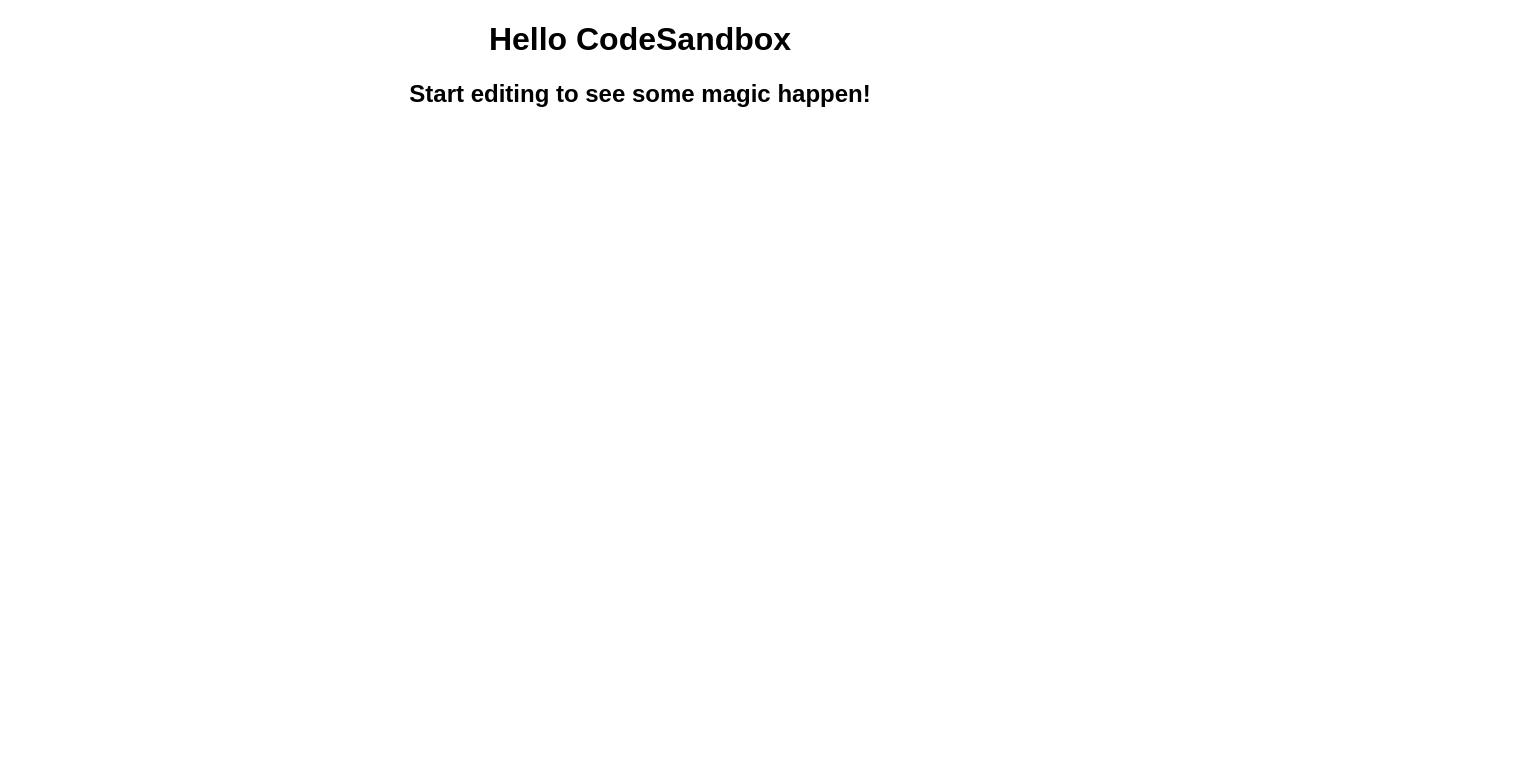
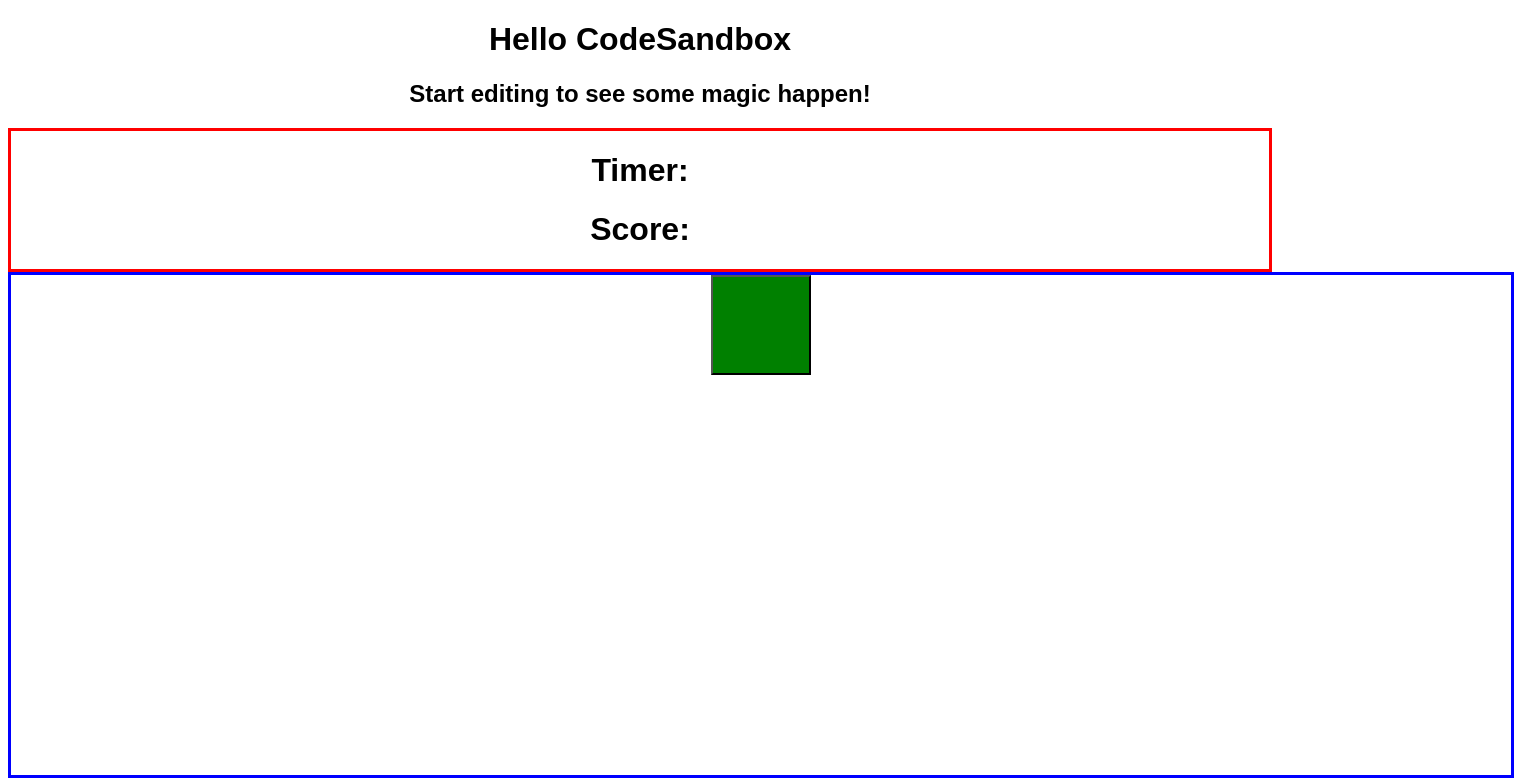
Before and after one commit to idavoong/reactiontest, a React (Create React App) app: page / in a window 1280 px wide. Shown: the top 784 px of the page, 1514 px wide, since content can reach past the window. Built offline with nearby package versions, Linux system fonts and the light colour scheme.

Commit message:
added timer, score, and image

```diff
--- a/src/App.js
+++ b/src/App.js
@@ -5,6 +5,32 @@
     <div className="App">
       <h1>Hello CodeSandbox</h1>
       <h2>Start editing to see some magic happen!</h2>
+
+      <div class="tracker">
+        <h1>Timer:</h1>
+        <h1>Score:</h1>
+      </div>
+      <div class="mainbox">
+        {/* <img src="https://upload.wikimedia.org/wikipedia/commons/thumb/1/10/Red_Color.jpg/1536px-Red_Color.jpg" class="red image" />
+        <img src="https://upload.wikimedia.org/wikipedia/commons/thumb/a/ab/Flag_of_Libya_%281977%E2%80%932011%2C_3-2%29.svg/1200px-Flag_of_Libya_%281977%E2%80%932011%2C_3-2%29.svg.png" class="green image" /> */}
+
+        <button class="green image"></button>
+      </div>
     </div>
   );
 }
+
+//edit later, use to keep track of scoreboard
+function Score(props) {
+  const [score, setScore] = useState(0);
+  // let secore = 0;
+  return (
+    <button class="green image" onClick={() => setScore(score + 1)}></button>
+    // <div>
+    //   {props.place} - {population} residents{" "}
+    //   <button onClick={() => setPopulation(population + 1)}>+</button>
+    // </div>
+
+    //{/* NYC - {population} residents <button onClick={() => null}>+</button> */}
+  );
+}
--- a/src/styles.css
+++ b/src/styles.css
@@ -2,3 +2,32 @@
   font-family: sans-serif;
   text-align: center;
 }
+
+.tracker {
+  display: block;
+  margin-left: auto;
+  margin-right: auto;
+  border: 3px solid red;
+}
+
+.image {
+  width: 100px;
+  height: 100px;
+}
+
+.red {
+  background-color: red;
+}
+
+.green {
+  background-color: green;
+}
+
+.mainbox {
+  display: block;
+  margin-left: auto;
+  margin-right: auto;
+  width: 1500px;
+  height: 500px;
+  border: 3px solid blue;
+}
```
